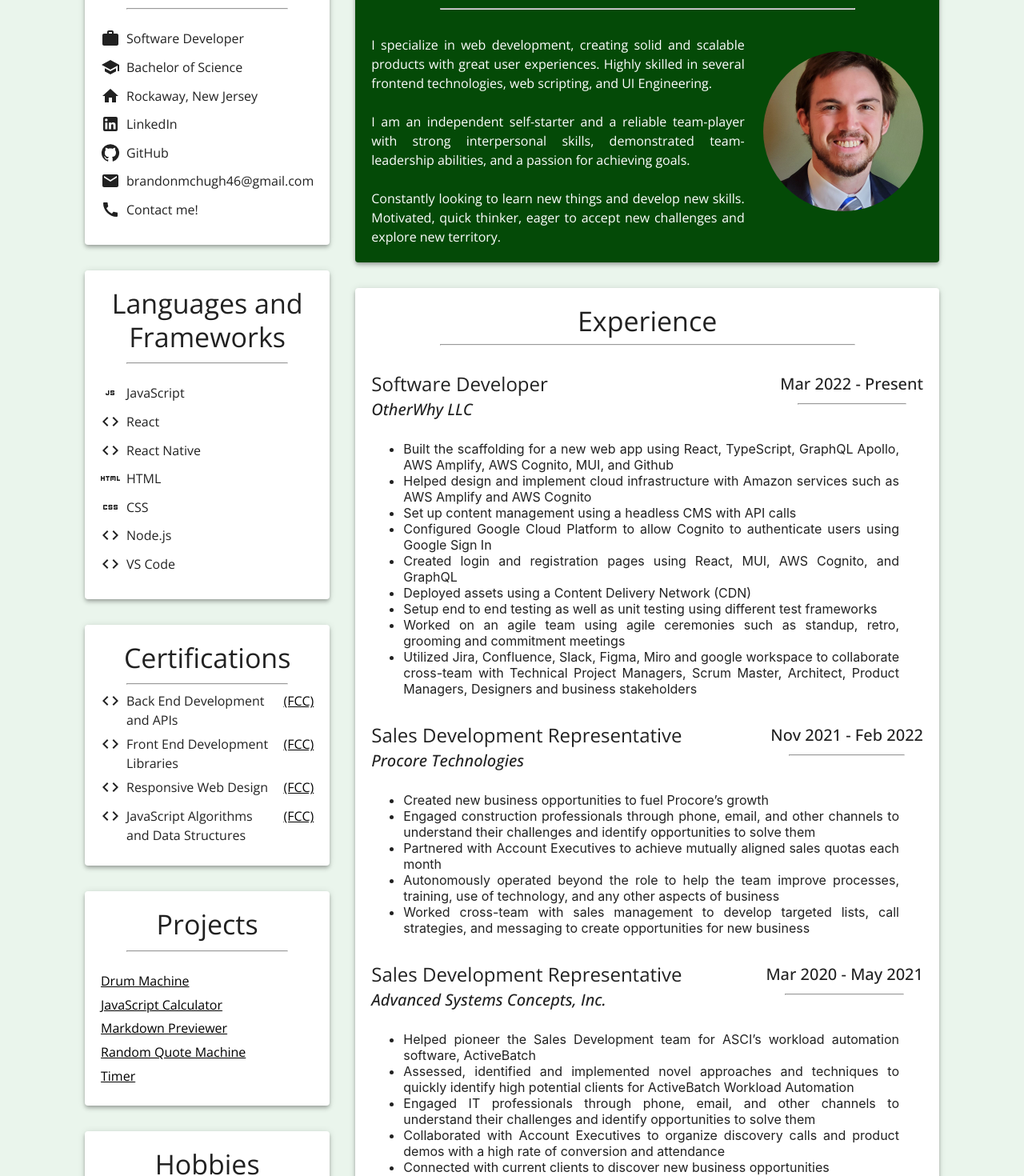
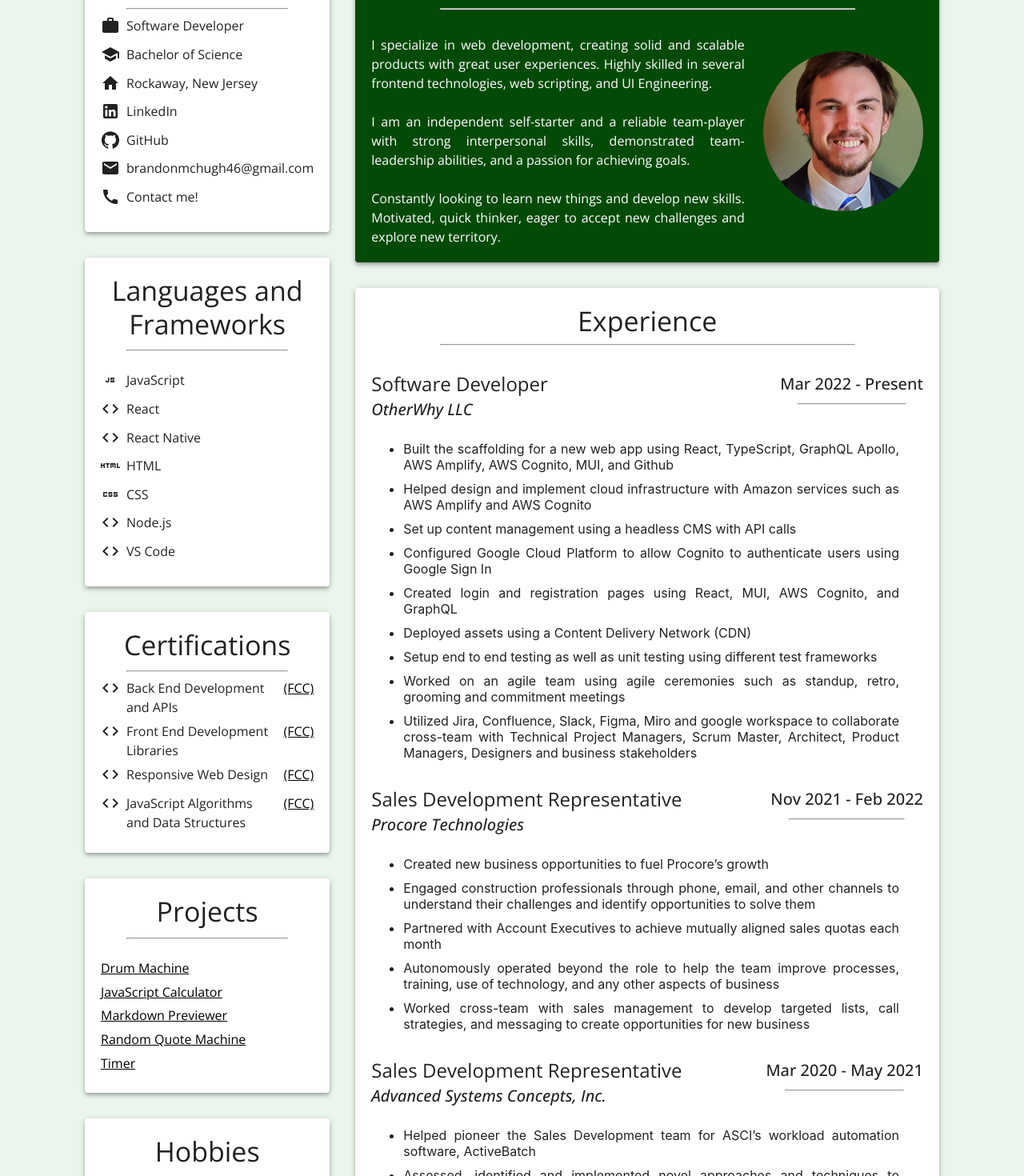
Before and after one commit to brandmch/website_v2, a React (Create React App) app: page / in a window 1280 px wide. Shown: the part 180-1650 px from the top of the page at 80% size. Built offline with nearby package versions, Linux system fonts and the light colour scheme.

Commit message:
consolidated layouts

```diff
--- a/src/routes/_landing/components/contactInfo.js
+++ b/src/routes/_landing/components/contactInfo.js
@@ -9,6 +9,27 @@ import GitHubIcon from "@mui/icons-material/GitHub";
 
 import { Paper, Box, Typography } from "@mui/material";
 
+const info = [
+  ["Software Developer", <WorkIcon />],
+  ["Bachelor of Science", <SchoolIcon />],
+  ["Rockaway, New Jersey", <HomeIcon />],
+  ["LinkedIn", <LinkedInIcon />],
+  ["GitHub", <GitHubIcon />],
+  ["brandonmchugh46@gmail.com", <EmailIcon />],
+  ["Contact me!", <CallIcon />],
+];
+
+const List = () => {
+  return info.map(([title, icon]) => {
+    return (
+      <Typography gutterBottom display="flex" alignItems="start">
+        <Box marginRight={1}>{icon}</Box>
+        {title}
+      </Typography>
+    );
+  });
+};
+
 const ContactInfo = () => {
   return (
     <Box marginBottom={4}>
@@ -18,53 +39,7 @@ const ContactInfo = () => {
             Info
           </Typography>
           <hr />
-          <Typography
-            gutterBottom
-            display="flex"
-            alignItems="start"
-            marginTop={3}
-          >
-            <Box marginRight={1}>
-              <WorkIcon />
-            </Box>
-            Software Developer
-          </Typography>
-          <Typography gutterBottom display="flex" alignItems="start">
-            <Box marginRight={1}>
-              <SchoolIcon />
-            </Box>
-            Bachelor of Science
-          </Typography>
-          <Typography gutterBottom display="flex" alignItems="start">
-            <Box marginRight={1}>
-              <HomeIcon />
-            </Box>
-            Rockaway, New Jersey
-          </Typography>
-          <Typography gutterBottom display="flex" alignItems="start">
-            <Box marginRight={1}>
-              <LinkedInIcon />
-            </Box>
-            LinkedIn
-          </Typography>
-          <Typography gutterBottom display="flex" alignItems="start">
-            <Box marginRight={1}>
-              <GitHubIcon />
-            </Box>
-            GitHub
-          </Typography>
-          <Typography gutterBottom display="flex" alignItems="start">
-            <Box marginRight={1}>
-              <EmailIcon />
-            </Box>
-            brandonmchugh46@gmail.com
-          </Typography>
-          <Typography gutterBottom display="flex" alignItems="start">
-            <Box marginRight={1}>
-              <CallIcon />
-            </Box>
-            Contact me!
-          </Typography>
+          <List />
         </Box>
       </Paper>
     </Box>
--- a/src/routes/_landing/components/experience.js
+++ b/src/routes/_landing/components/experience.js
@@ -1,4 +1,78 @@
 import { Paper, Box, Typography } from "@mui/material";
+
+const items = [
+  {
+    title: "Software Developer",
+    company: "OtherWhy LLC",
+    dates: "Mar 2022 - Present",
+    duties: [
+      "Built the scaffolding for a new web app using React, TypeScript, GraphQL Apollo, AWS Amplify, AWS Cognito, MUI, and Github",
+      "Helped design and implement cloud infrastructure with Amazon services such as AWS Amplify and AWS Cognito",
+      "Set up content management using a headless CMS with API calls",
+      "Configured Google Cloud Platform to allow Cognito to authenticate users using Google Sign In",
+      "Created login and registration pages using React, MUI, AWS Cognito, and GraphQL",
+      "Deployed assets using a Content Delivery Network (CDN)",
+      "Setup end to end testing as well as unit testing using different test frameworks",
+      "Worked on an agile team using agile ceremonies such as standup, retro, grooming and commitment meetings",
+      "Utilized Jira, Confluence, Slack, Figma, Miro and google workspace to collaborate cross-team with Technical Project Managers, Scrum Master, Architect, Product Managers, Designers and business stakeholders",
+    ],
+  },
+  {
+    title: "Sales Development Representative",
+    company: "Procore Technologies",
+    dates: "Nov 2021 - Feb 2022",
+    duties: [
+      "Created new business opportunities to fuel Procore’s growth",
+      "Engaged construction professionals through phone, email, and other channels to understand their challenges and identify opportunities to solve them",
+      "Partnered with Account Executives to achieve mutually aligned sales quotas each month",
+      "Autonomously operated beyond the role to help the team improve processes, training, use of technology, and any other aspects of business",
+      "Worked cross-team with sales management to develop targeted lists, call strategies, and messaging to create opportunities for new business",
+    ],
+  },
+  {
+    title: "Sales Development Representative",
+    company: "Advanced Systems Concepts, Inc.",
+    dates: "Mar 2020 - May 2021",
+    duties: [
+      "Helped pioneer the Sales Development team for ASCI’s workload automation software, ActiveBatch",
+      "Assessed, identified and implemented novel approaches and techniques to quickly identify high potential clients for ActiveBatch Workload Automation",
+      "Engaged IT professionals through phone, email, and other channels to understand their challenges and identify opportunities to solve them",
+      "Collaborated with Account Executives to organize discovery calls and product demos with a high rate of conversion and attendance",
+      "Connected with current clients to discover new business opportunities",
+      "Worked cross functionally to refine SDR procedures and maximize the effectiveness of the sales team",
+    ],
+  },
+];
+
+const ExpList = ({ width }) => {
+  return items.map(({ title, company, dates, duties }) => {
+    return (
+      <Box>
+        <Box
+          display={width < 600 ? null : "flex"}
+          marginTop={4}
+          textAlign={width < 600 ? "center" : null}
+        >
+          <Box flex={1}>
+            <Typography variant="h5">{title}</Typography>
+            <Typography variant="h6" gutterBottom fontStyle="italic">
+              {company}
+            </Typography>
+          </Box>
+          <Box>
+            <Typography variant="h6">{dates}</Typography>
+            <hr />
+          </Box>
+        </Box>
+        <ul style={{ textAlign: "justify", paddingRight: 30 }}>
+          {duties.map((curr) => {
+            return <li style={{ marginBottom: 10 }}>{curr}</li>;
+          })}
+        </ul>
+      </Box>
+    );
+  });
+};
 
 const Experience = ({ width }) => {
   return (
@@ -9,145 +83,7 @@ const Experience = ({ width }) => {
             Experience
           </Typography>
           <hr />
-          <Box
-            display={width < 600 ? null : "flex"}
-            marginTop={4}
-            textAlign={width < 600 ? "center" : null}
-          >
-            <Box flex={1}>
-              <Typography variant="h5">Software Developer</Typography>
-              <Typography variant="h6" gutterBottom fontStyle="italic">
-                OtherWhy LLC
-              </Typography>
-            </Box>
-            <Box>
-              <Typography variant="h6">Mar 2022 - Present</Typography>
-              <hr />
-            </Box>
-          </Box>
-          <ul style={{ textAlign: "justify", paddingRight: 30 }}>
-            <li>
-              Built the scaffolding for a new web app using React, TypeScript,
-              GraphQL Apollo, AWS Amplify, AWS Cognito, MUI, and Github
-            </li>
-            <li>
-              Helped design and implement cloud infrastructure with Amazon
-              services such as AWS Amplify and AWS Cognito
-            </li>
-            <li>
-              Set up content management using a headless CMS with API calls
-            </li>
-            <li>
-              Configured Google Cloud Platform to allow Cognito to authenticate
-              users using Google Sign In
-            </li>
-            <li>
-              Created login and registration pages using React, MUI, AWS
-              Cognito, and GraphQL
-            </li>
-            <li>Deployed assets using a Content Delivery Network (CDN)</li>
-            <li>
-              Setup end to end testing as well as unit testing using different
-              test frameworks
-            </li>
-            <li>
-              Worked on an agile team using agile ceremonies such as standup,
-              retro, grooming and commitment meetings
-            </li>
-            <li>
-              Utilized Jira, Confluence, Slack, Figma, Miro and google workspace
-              to collaborate cross-team with Technical Project Managers, Scrum
-              Master, Architect, Product Managers, Designers and business
-              stakeholders
-            </li>
-          </ul>
-          <Box
-            display={width < 600 ? null : "flex"}
-            marginTop={4}
-            textAlign={width < 600 ? "center" : null}
-          >
-            <Box flex={1}>
-              <Typography variant="h5">
-                Sales Development Representative
-              </Typography>
-              <Typography variant="h6" gutterBottom fontStyle="italic">
-                Procore Technologies
-              </Typography>
-            </Box>
-            <Box>
-              <Typography variant="h6">Nov 2021 - Feb 2022</Typography>
-              <hr />
-            </Box>
-          </Box>
-          <ul style={{ textAlign: "justify", paddingRight: 30 }}>
-            <li>Created new business opportunities to fuel Procore’s growth</li>
-            <li>
-              Engaged construction professionals through phone, email, and other
-              channels to understand their challenges and identify opportunities
-              to solve them
-            </li>
-            <li>
-              Partnered with Account Executives to achieve mutually aligned
-              sales quotas each month
-            </li>
-            <li>
-              Autonomously operated beyond the role to help the team improve
-              processes, training, use of technology, and any other aspects of
-              business
-            </li>
-            <li>
-              {" "}
-              Worked cross-team with sales management to develop targeted lists,
-              call strategies, and messaging to create opportunities for new
-              business
-            </li>
-          </ul>
-          <Box
-            display={width < 600 ? null : "flex"}
-            marginTop={4}
-            textAlign={width < 600 ? "center" : null}
-          >
-            <Box flex={1}>
-              <Typography variant="h5">
-                Sales Development Representative
-              </Typography>
-              <Typography variant="h6" gutterBottom fontStyle="italic">
-                Advanced Systems Concepts, Inc.
-              </Typography>
-            </Box>
-            <Box>
-              <Typography variant="h6">Mar 2020 - May 2021</Typography>
-              <hr />
-            </Box>
-          </Box>
-          <ul style={{ textAlign: "justify", paddingRight: 30 }}>
-            <li>
-              Helped pioneer the Sales Development team for ASCI’s workload
-              automation software, ActiveBatch
-            </li>
-            <li>
-              Assessed, identified and implemented novel approaches and
-              techniques to quickly identify high potential clients for
-              ActiveBatch Workload Automation
-            </li>
-            <li>
-              Engaged IT professionals through phone, email, and other channels
-              to understand their challenges and identify opportunities to solve
-              them
-            </li>
-            <li>
-              Collaborated with Account Executives to organize discovery calls
-              and product demos with a high rate of conversion and attendance
-            </li>
-            <li>
-              Connected with current clients to discover new business
-              opportunities
-            </li>
-            <li>
-              Worked cross functionally to refine SDR procedures and maximize
-              the effectiveness of the sales team
-            </li>
-          </ul>
+          <ExpList width={width} />
         </Box>
       </Paper>
     </Box>
```
